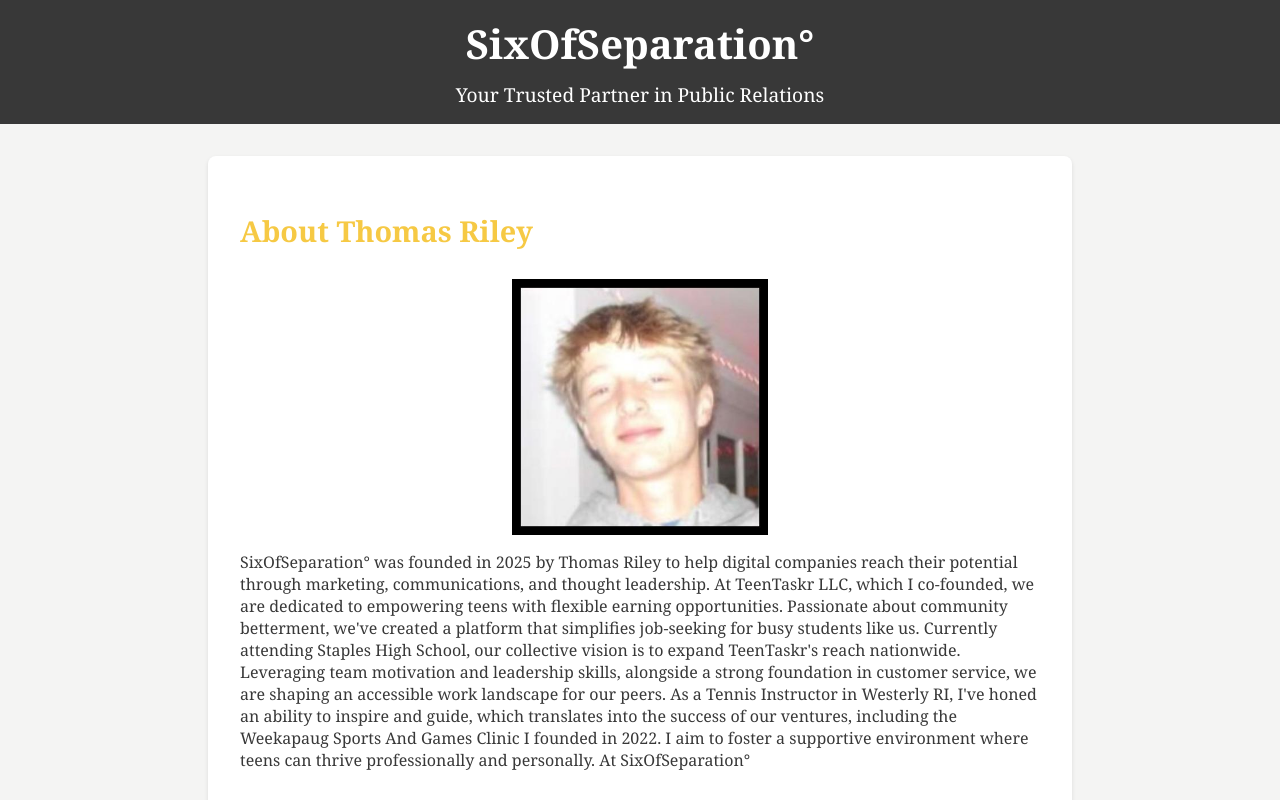
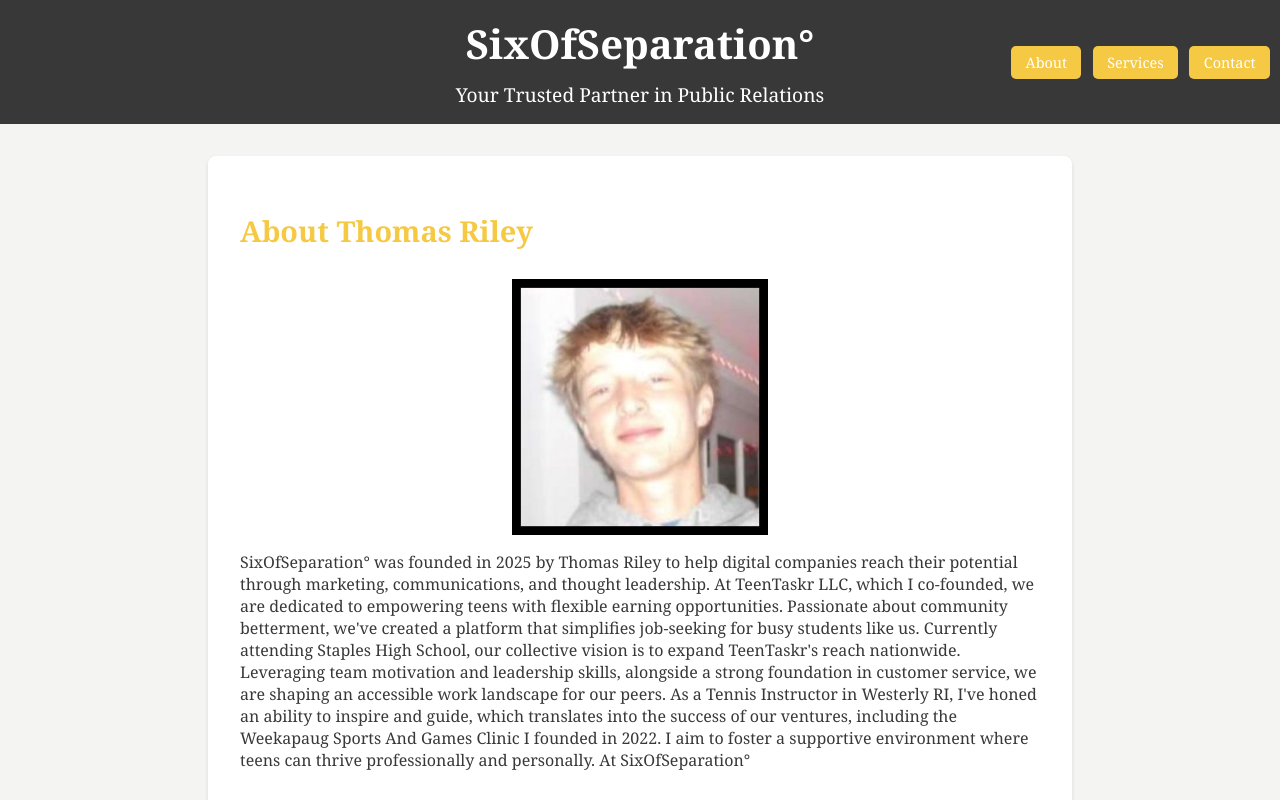
Before and after one commit to TomRileyTTW/SixOfSeparation, a plain HTML site: page index.html in a window 1280 px wide. Shown: the top 800 px of the page. Drawn offline with Linux system fonts and the light colour scheme.

Commit message:
Update index.html

```diff
--- a/index.html
+++ b/index.html
@@ -17,17 +17,41 @@
             background-color: #383838; /* Dark Gray */
             color: #FFFFFF; /* White */
             padding: 1em 0;
-            text-align: center;
+            position: relative;
         }
 
         header h1 {
             margin: 0;
             font-size: 2.5em;
+            text-align: center;
         }
 
         header p {
             margin: 0.5em 0 0;
             font-size: 1.2em;
+            text-align: center;
+        }
+
+        .nav-buttons {
+            position: absolute;
+            top: 50%;
+            right: 10px;
+            transform: translateY(-50%);
+        }
+
+        .nav-buttons a {
+            text-decoration: none;
+            color: #FFFFFF; /* White */
+            background-color: #F6C944; /* Yellow */
+            padding: 0.5em 1em;
+            margin-left: 0.5em;
+            border-radius: 5px;
+            font-family: Georgia, serif;
+            font-size: 0.9em;
+        }
+
+        .nav-buttons a:hover {
+            background-color: #D4AA32; /* Slightly darker yellow */
         }
 
         section {
@@ -96,7 +120,7 @@
             max-width: 250px;
             display: block;
             margin: 0 auto 1em;
-            border: 3px solid black; /* Thinner black border */
+            border: 3px solid black; /* Black border */
         }
 
         .contact-info {
@@ -119,9 +143,14 @@
     <header>
         <h1>SixOfSeparation°</h1>
         <p>Your Trusted Partner in Public Relations</p>
+        <div class="nav-buttons">
+            <a href="#about">About</a>
+            <a href="#services">Services</a>
+            <a href="#contact">Contact</a>
+        </div>
     </header>
 
-    <section>
+    <section id="about">
         <h2>About Thomas Riley</h2>
         <img src="thomas_riley_profile_resized.jpg" alt="Thomas Riley" class="about-image">
         <p>SixOfSeparation° was founded in 2025 by Thomas Riley to help digital companies reach their potential through marketing, communications, and thought leadership. At TeenTaskr LLC, which I co-founded, we are dedicated to empowering teens with flexible earning opportunities. Passionate about community betterment, we've created a platform that simplifies job-seeking for busy students like us.
@@ -129,7 +158,7 @@
             Currently attending Staples High School, our collective vision is to expand TeenTaskr's reach nationwide. Leveraging team motivation and leadership skills, alongside a strong foundation in customer service, we are shaping an accessible work landscape for our peers. As a Tennis Instructor in Westerly RI, I've honed an ability to inspire and guide, which translates into the success of our ventures, including the Weekapaug Sports And Games Clinic I founded in 2022. I aim to foster a supportive environment where teens can thrive professionally and personally. At SixOfSeparation° </p>
     </section>
 
-    <section class="services">
+    <section id="services" class="services">
         <h2>Services</h2>
 
         <div class="service">
@@ -153,7 +182,7 @@
         </div>
     </section>
 
-    <section>
+    <section id="contact">
         <h2>Get in Touch</h2>
         <p>If you’re ready to elevate your public relations efforts, I’d love to hear from you! Contact me today and let’s work together to achieve your goals.</p>
         <div class="contact-info">
```
